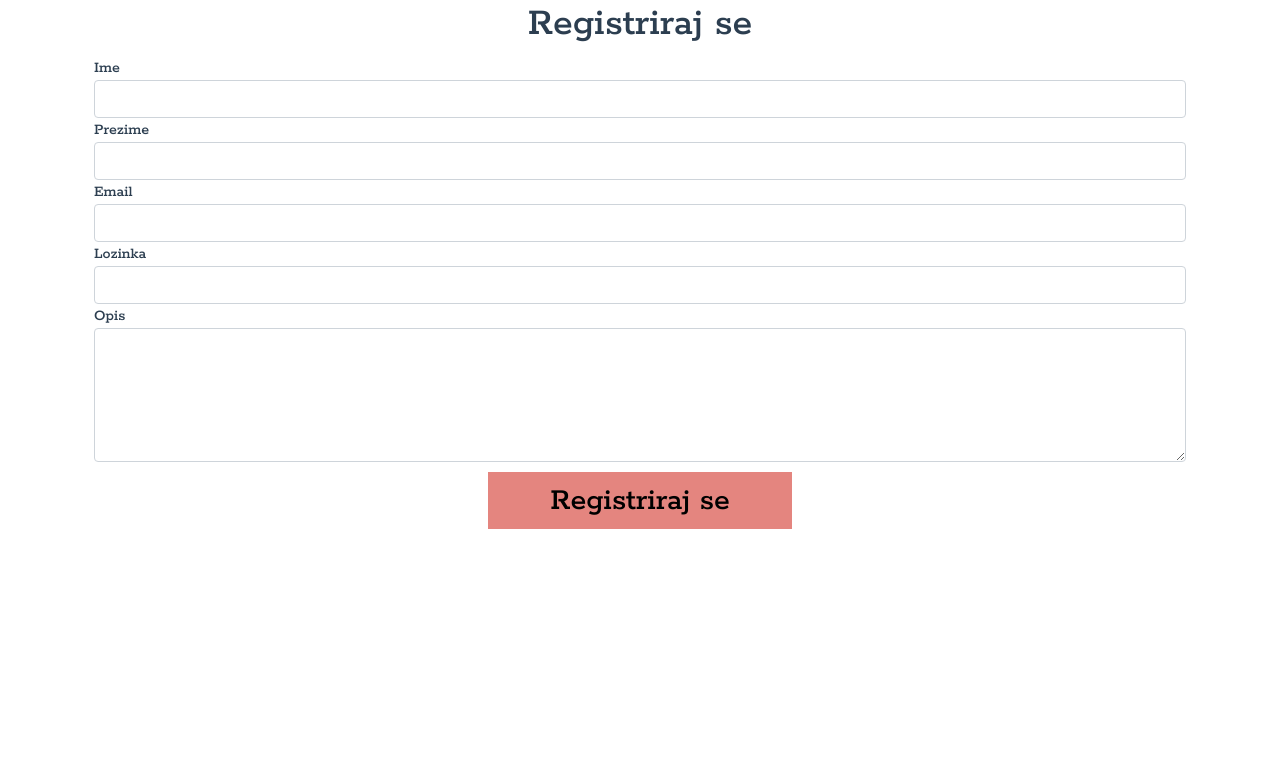
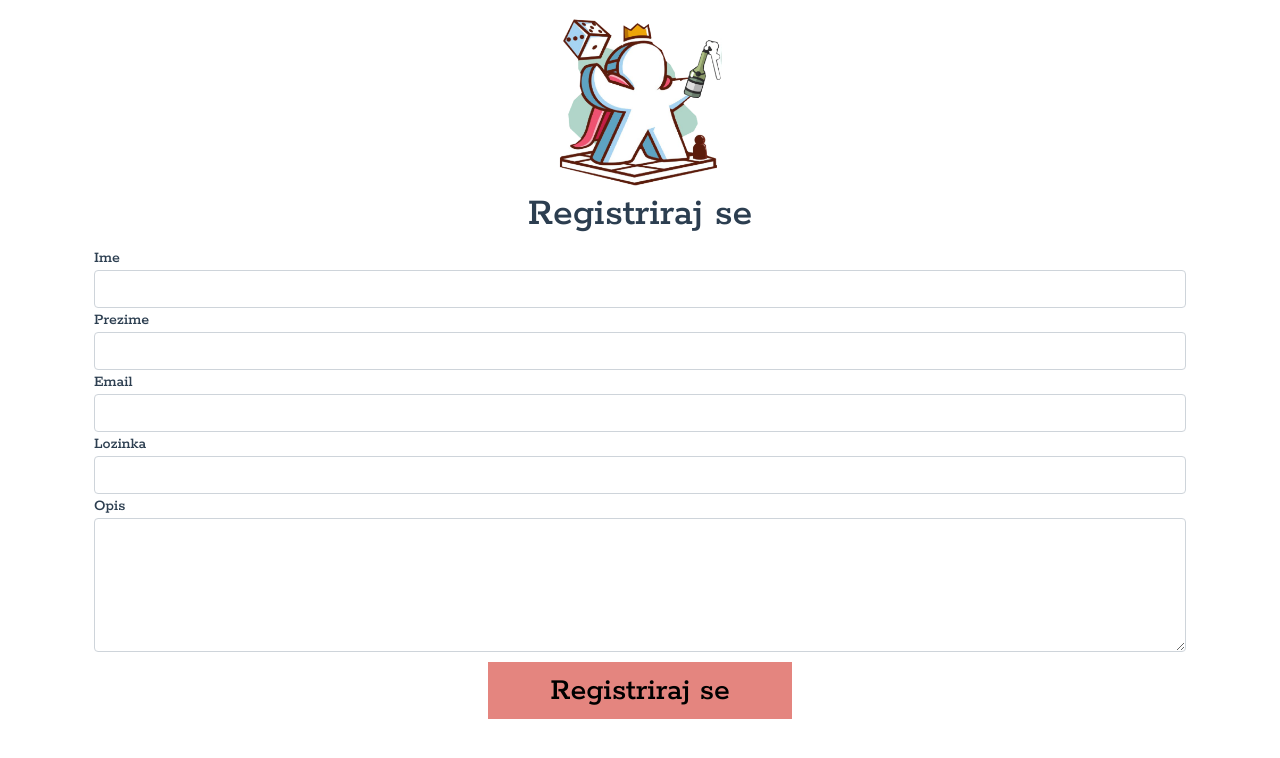
Before and after one commit to VjekoslavLalic/PronadiEkipu, a Vue app: page /Signup in a window 1280 px wide. Shown: the top 758 px of the page. Built offline with nearby package versions, Linux system fonts and the light colour scheme.

Commit message:
Logo na Login i signup
Logo na login i sign up

```diff
--- a/public/css.css
+++ b/public/css.css
@@ -12,12 +12,26 @@ h1{
     width: 304px;
     height: 57px;
     left: 28px;
-    margin-top:10px;
+    margin-top: 10px;
 
 }
 .forma-pozicija{
-    top:50%;
+    margin-top: 10px;
 }
 .label1{
     text-align: left;
 }
+.logoReg img{
+    margin-top:10px;
+    width: 200px;
+    height: 180px;
+    left: 134px;
+    top: 14px;
+}
+.logoLog img{
+    margin-top:10px;
+    width: 340px;
+    height: 300px;
+    left: 134px;
+    top: 14px;
+}
--- a/src/views/Login.vue
+++ b/src/views/Login.vue
@@ -1,5 +1,8 @@
 <template>
   <div class="about">
+    <div class="logoLog">
+      <img alt="logo" src="../assets/logoPronadiEkipu.png" />
+    </div>
     <h1>Prijavi se</h1>
     <div class="container">
       <div class="row">
--- a/src/views/Signup.vue
+++ b/src/views/Signup.vue
@@ -1,5 +1,8 @@
 <template>
-  <div class="reg">
+  <div class="about">
+    <div class="logoReg">
+      <img alt="logo" src="../assets/logoPronadiEkipu.png" />
+    </div>
     <h1>Registriraj se</h1>
     <div class="container">
       <div class="container">
```
